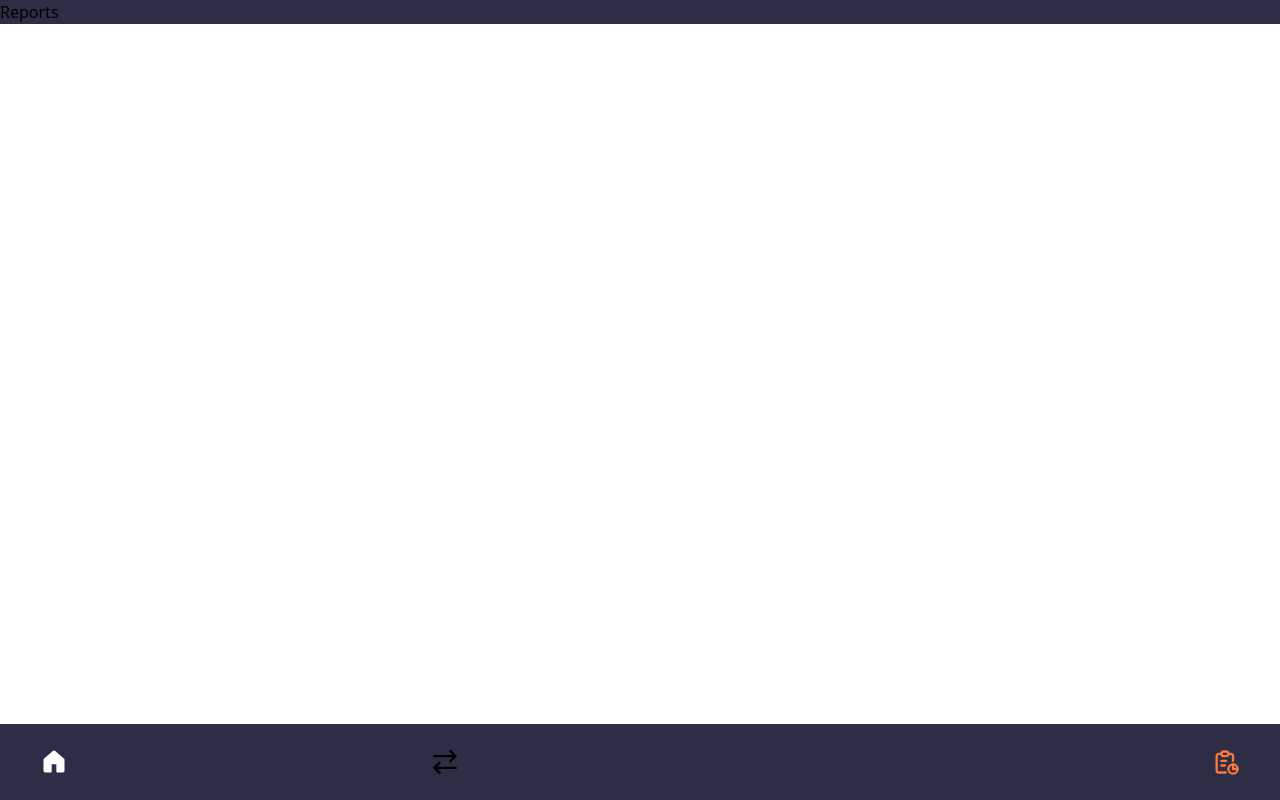
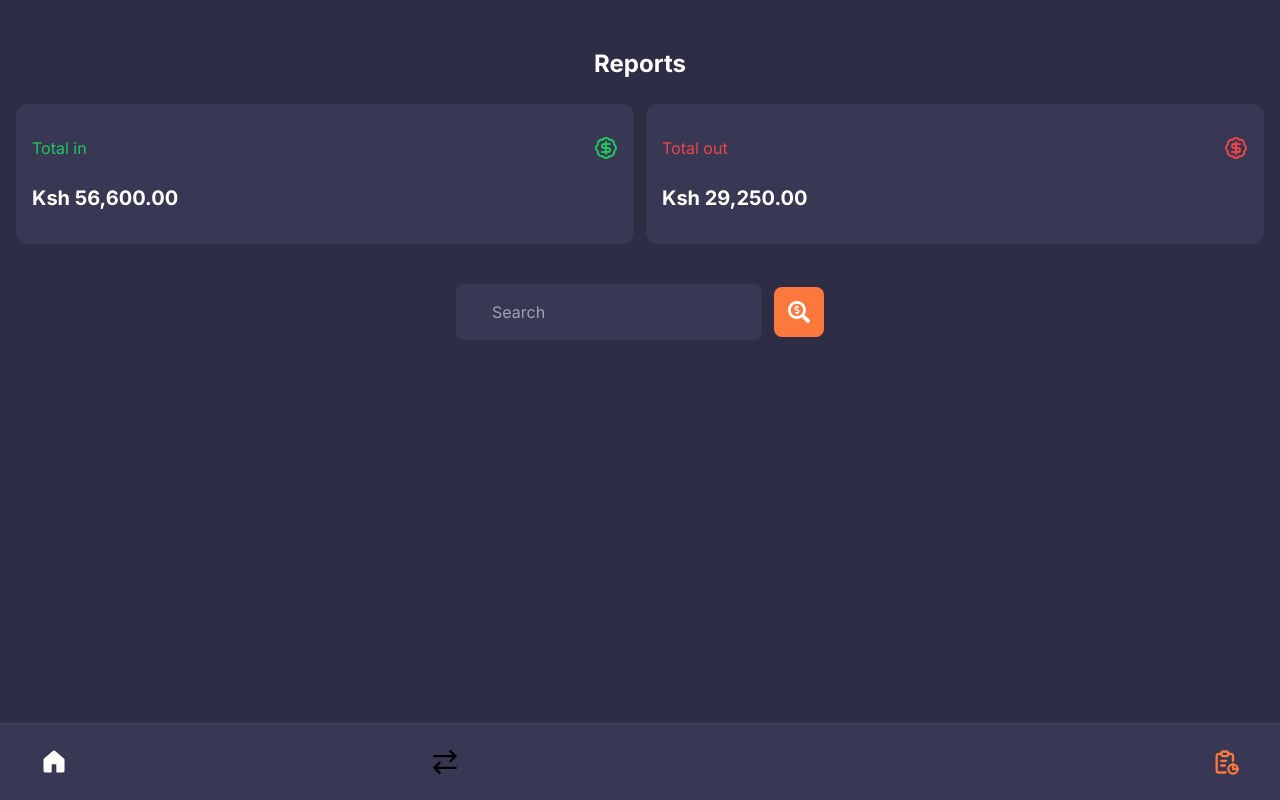
Before and after one commit to DevBrianKariuki/deposit-app, a React (Vite) app: page /reports in a window 1280 px wide. Built offline with nearby package versions, Linux system fonts and the light colour scheme; some icons are missing.

Commit message:
All pages complete

```diff
--- a/src/Components/shared/Navbar.jsx
+++ b/src/Components/shared/Navbar.jsx
@@ -12,7 +12,7 @@ const Navbar = () => {
   const { pathname } = useLocation()
 
   return (
-    <nav className={`bg-background w-full overflow-hidden bottom-0 right-0 left-0 z-5 fixed`}>
+    <nav className={`bg-navyBlue border-t-[1px] border-navBorder w-full overflow-hidden bottom-0 right-0 left-0 z-5 fixed`}>
       <div className='flex flex-row items-center justify-between p-6'>
         <Link to={'/'}>
           <div className={` flex flex-col items-center  ${pathname === '/' ? 'text-orange' : 'text-white' } `}>
--- a/src/Pages/Balance.jsx
+++ b/src/Pages/Balance.jsx
@@ -2,7 +2,22 @@ import React from 'react'
 
 const Balance = () => {
   return (
-    <div>Balance</div>
+    <div id='balance' className='bg-background flex flex-col w-full overflow-hidden'>
+
+      <div className={`flex flex-col items-center px-4`}>
+        <div className='mt-12 mb-6 justify-center'>
+          <p className='font-inter text-white font-bold text-2xl'>Balance</p>
+        </div>
+
+        <div className='bg-navyBlue shadow-md gap-4 my-5 flex flex-col items-center justify-center w-full rounded-3xl p-12'>
+          <h1 className={`font-inter text-white font-black text-4xl`}>Ksh 39,650.00</h1>
+          <p className='uppercase font-normal text-sm font-inter text-lightGray'>available account balance</p>
+        </div>
+
+
+      </div>
+
+    </div>
   )
 }
 
--- a/src/Pages/Home.jsx
+++ b/src/Pages/Home.jsx
@@ -21,7 +21,7 @@ const Home = () => {
           <button className='text-white text-md font-inter w-[70%] bg-lightBlue w-full font-semibold py-6  rounded-xl'>Confirm Withdrawal</button>
         </div>
 
-        <div className='my-5 justify-start bg-navyBlue px-8 py-8 flex flex-col rounded-3xl overflow-y-auto overflow-x-hidden'>
+        <div className='my-5 gap-10 h-[300px] justify-start bg-navyBlue px-8 py-8 flex flex-col rounded-3xl overflow-y-auto overflow-x-hidden'>
 
           <div>
               <h1 className='text-white font-inter font-bold text-2xl'>November</h1>
@@ -76,6 +76,61 @@ const Home = () => {
                   <p className='font-inter font-normal text-lightGray'>30</p>
               </div>
           </div>
+
+          <div>
+              <h1 className='text-white font-inter font-bold text-2xl'>December</h1>
+              <div className='flex my-3 justify-between items-center'>
+                  <p className='font-inter font-semibold text-white'>M</p>
+                  <p className='font-inter font-semibold text-white'>T</p>
+                  <p className='font-inter font-semibold text-white'>W</p>
+                  <p className='font-inter font-semibold text-white'>T</p>
+                  <p className='font-inter font-semibold text-white'>F</p>
+                  <p className='font-inter font-semibold text-white'>S</p>
+                  <p className='font-inter font-semibold text-white'>S</p>
+              </div>
+
+              <div className='flex my-3 justify-between items-center'>
+                  <p className='font-inter font-normal text-green-600'>1</p>
+                  <p className='font-inter font-normal text-green-600'>2</p>
+                  <p className='font-inter font-normal text-green-600'>3</p>
+                  <p className='font-inter font-normal text-green-600'>4</p>
+                  <p className='font-inter font-normal text-green-600'>5</p>
+                  <p className='font-inter font-normal text-green-600'>6</p>
+                  <p className='font-inter font-normal text-red-600'>7</p>
+              </div>
+              <div className='flex my-3 justify-between items-center'>
+                  <p className='font-inter font-normal text-green-600'>8</p>
+                  <p className='font-inter font-normal text-green-600'>9</p>
+                  <p className='font-inter font-normal text-green-600'>10</p>
+                  <p className='font-inter font-normal text-green-600'>11</p>
+                  <p className='font-inter font-normal text-green-600'>12</p>
+                  <p className='font-inter font-normal text-green-600'>13</p>
+                  <p className='font-inter font-normal text-red-600'>14</p>
+              </div>
+              <div className='flex my-3 justify-between items-center'>
+                  <p className='font-inter font-normal text-green-600'>15</p>
+                  <p className='font-inter font-normal text-lightGray'>16</p>
+                  <p className='font-inter font-normal text-lightGray'>17</p>
+                  <p className='font-inter font-normal text-lightGray'>18</p>
+                  <p className='font-inter font-normal text-lightGray'>19</p>
+                  <p className='font-inter font-normal text-lightGray'>20</p>
+                  <p className='font-inter font-normal text-red-600'>21</p>
+              </div>
+              <div className='flex my-3 justify-between items-center'>
+                  <p className='font-inter font-normal text-green-600'>22</p>
+                  <p className='font-inter font-normal text-lightGray'>23</p>
+                  <p className='font-inter font-normal text-lightGray'>24</p>
+                  <p className='font-inter font-normal text-lightGray'>25</p>
+                  <p className='font-inter font-normal text-lightGray'>26</p>
+                  <p className='font-inter font-normal text-lightGray'>27</p>
+                  <p className='font-inter font-normal text-red-600'>28</p>
+              </div>
+              <div className='flex my-3 justify-between items-center'>
+                  <p className='font-inter font-normal text-green-600'>29</p>
+                  <p className='font-inter font-normal text-lightGray'>30</p>
+              </div>
+          </div>
+
         </div>
 
       </div>
--- a/src/Pages/Reports.jsx
+++ b/src/Pages/Reports.jsx
@@ -1,8 +1,47 @@
 import React from 'react'
+import { GrTransaction } from "react-icons/gr";
+import { GiTakeMyMoney } from "react-icons/gi";
+import { LuBadgeDollarSign } from "react-icons/lu";
+import { FaSearchDollar } from "react-icons/fa";
+
 
 const Reports = () => {
   return (
-    <div>Reports</div>
+    <div id='reports' className='bg-background h-full w-full overflow-hidden '>
+      <div className='flex flex-col items-center px-4'>
+        <div className='mt-12 mb-6 justify-center'>
+            <p className='font-inter text-white font-bold text-2xl'>Reports</p>
+        </div>
+
+          {/* Stats Cards */}
+        <div className='flex w-full flex-row gap-3 justify-between items-center'>
+          <div className='flex w-[50%] flex-col bg-navyBlue rounded-xl px-4 py-8'>
+            <div className='flex justify-between items-center'>
+              <p className='font-inter  text-green-500'>Total in</p>
+              <LuBadgeDollarSign className='text-green-500' fontSize={24} />
+            </div>
+            <h1 className='pt-6 text-white font-inter font-bold text-xl'>Ksh 56,600.00</h1>
+          </div>
+
+          <div className='flex w-[50%] flex-col bg-navyBlue rounded-xl px-4 py-8'>
+            <div className='flex justify-between'>
+              <p className='font-inter  text-red-500'>Total out</p>
+              <LuBadgeDollarSign className='text-red-500' fontSize={24} />
+            </div>
+            <h1 className='pt-6 text-white font-inter font-bold text-xl'>Ksh 29,250.00</h1>
+          </div>
+        </div>
+
+        {/* Search bar */}
+        <div className='my-8 p-2 flex gap-3 items-center'>
+          <input className='bg-navyBlue px-9 py-4 flex-1 text-white font-inter rounded-lg outline-none' type="search" placeholder='Search' />
+          <button className='w-[50px] h-[50px] bg-orange flex items-center justify-center rounded-lg'>
+            <FaSearchDollar className='text-white' fontSize={22} />
+          </button>
+        </div>
+
+      </div>
+    </div>
   )
 }
 
--- a/src/Pages/Transactions.jsx
+++ b/src/Pages/Transactions.jsx
@@ -6,7 +6,7 @@ const Transactions = () => {
   return (
     <div className='bg-background flex flex-col w-full overflow-hidden'>
 
-    <div className={`flex flex-col items-center px-4`}>
+      <div className={`flex flex-col items-center px-4`}>
         <div className='mt-12 mb-6 justify-center'>
           <p className='font-inter text-white font-bold text-2xl'>Transactions</p>
         </div>
@@ -23,7 +23,7 @@ const Transactions = () => {
         < TransactionCard type={'D'} amount={'2,850.00'} desc={'Service'} date={'23 Nov 2023'}/>
       </div>
 
-    </div>
+      </div>
 
     </div>
   )
--- a/src/index.css
+++ b/src/index.css
@@ -3,3 +3,20 @@
 @tailwind base;
 @tailwind components;
 @tailwind utilities;
+
+
+*{
+    background-color: #2D2D45 important;
+}
+
+#reports{
+    background-color: #2D2D45;
+    height: 100%;
+    min-height: 100vh;
+}
+
+#balance{
+    background-color: #2D2D45;
+    height: 100%;
+    min-height: 100vh;
+}
--- a/tailwind.config.js
+++ b/tailwind.config.js
@@ -13,6 +13,7 @@ export default {
         lightBlue: "#A8A8C7",
         white: "#FFFFFF",
         lightGray: "#BBBBBB",
+        navBorder: "#3F3F5F",
       },
       fontFamily: {
         inter: ["inter", "sans-serif"],
```
